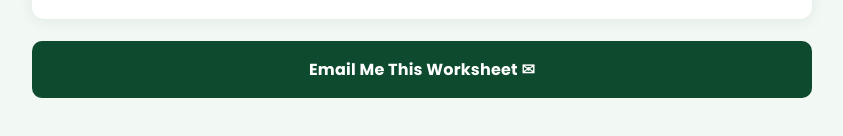
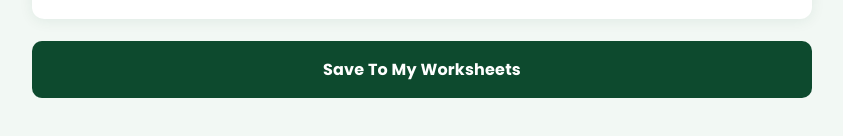
Before and after one commit to mariebelsten-commits/mindpath, a plain HTML site: page worksheets/abc-model.html in a window 1280 px wide. Shown: the part 4290-4426 px from the top of the page, without its empty margins (218-1061 px from the left). Drawn offline with Linux system fonts and the light colour scheme.

Commit message:
Update abc-model.html

```diff
--- a/worksheets/abc-model.html
+++ b/worksheets/abc-model.html
@@ -701,7 +701,7 @@
   </div>
 
   <!-- Submit -->
-  <button class="submit-btn" id="abcOpenModal">Email Me This Worksheet ✉</button>
+  <button class="submit-btn" id="abcOpenModal">Save To My Worksheets</button>
 
 </div><!-- /container -->
 
```
